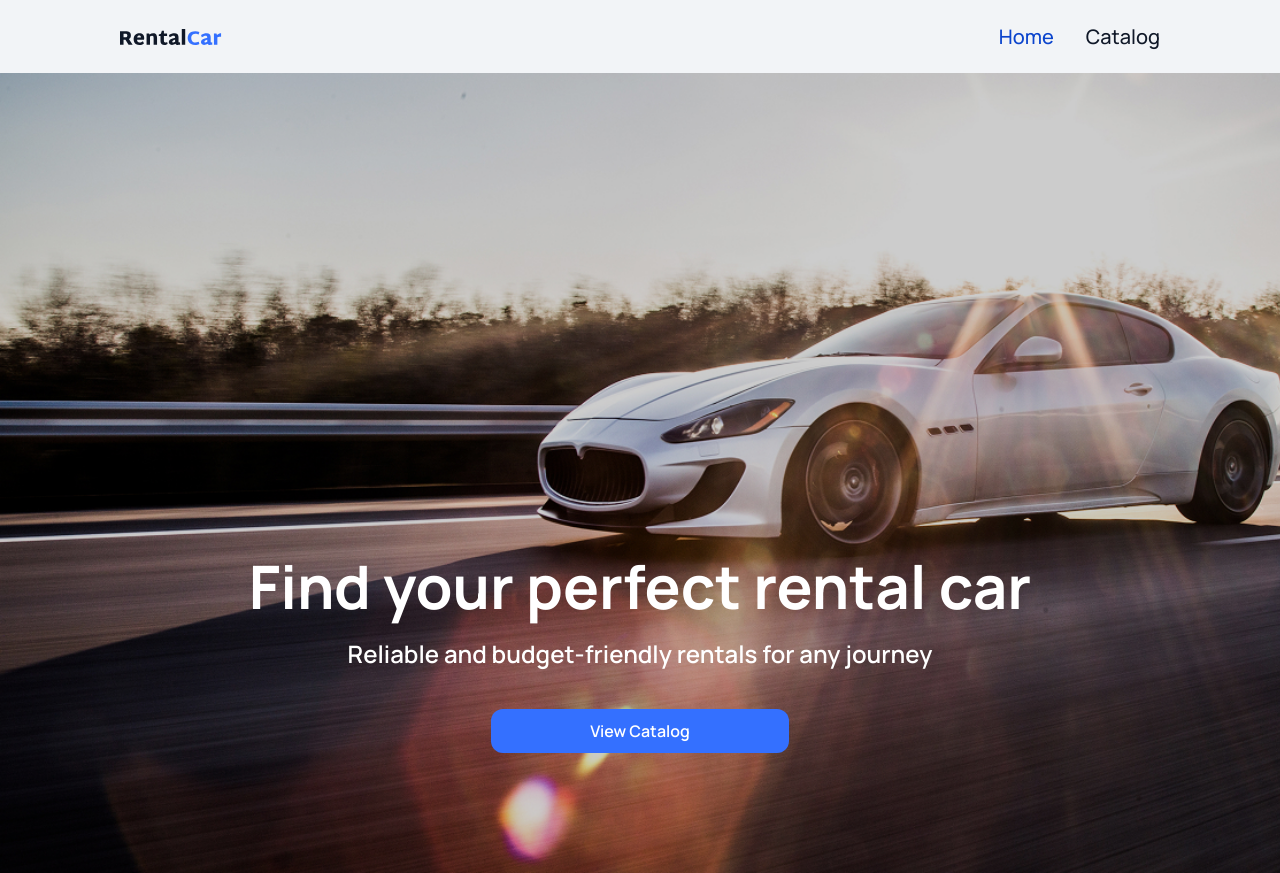
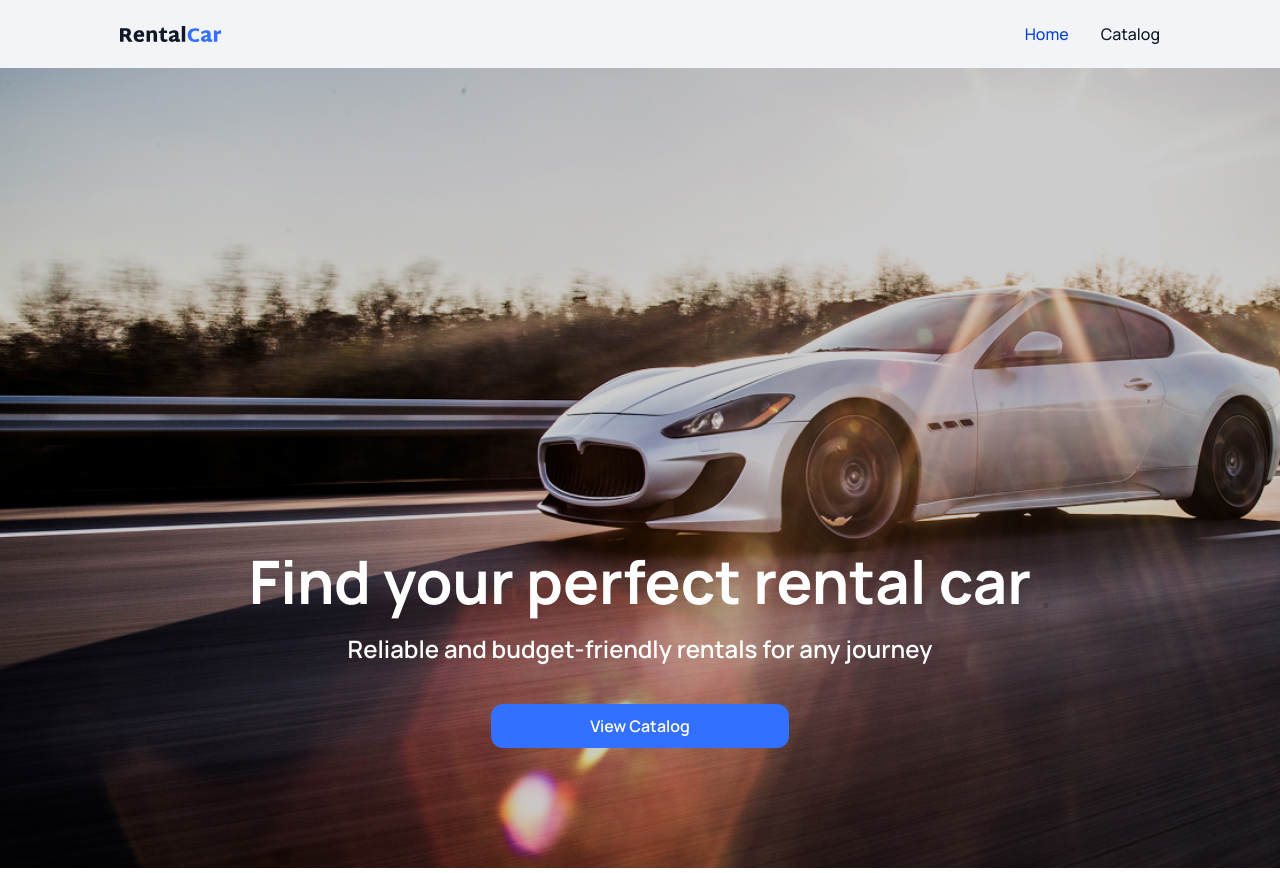
Before and after one commit to YNazymko12/car-rental-website, a React (Vite) app: page / in a window 1280 px wide. Built offline with nearby package versions, Linux system fonts and the light colour scheme.

Commit message:
added Loader

```diff
--- a/package.json
+++ b/package.json
@@ -16,7 +16,8 @@
     "react": "^19.0.0",
     "react-dom": "^19.0.0",
     "react-redux": "^9.2.0",
-    "react-router-dom": "^7.2.0"
+    "react-router-dom": "^7.2.0",
+    "react-spinners": "^0.15.0"
   },
   "devDependencies": {
     "@eslint/js": "^9.19.0",
--- a/src/App.jsx
+++ b/src/App.jsx
@@ -1,9 +1,8 @@
-// import { useState } from 'react'
-// import reactLogo from './assets/react.svg'
-// import viteLogo from '/vite.svg'
 // import './App.css'
 import Layout from './components/Layout/Layout';
-import { lazy } from 'react';
+import Loader from './components/Loader/Loader';
+
+import { lazy, Suspense } from 'react';
 import { Route, Routes } from 'react-router-dom';
 
 const HomePage = lazy(() => import('./pages/HomePage/HomePage'));
@@ -12,9 +11,11 @@ function App() {
   return (
     <>
       <Layout />
-      <Routes>
-        <Route path="/" element={<HomePage />} />
-      </Routes>
+      <Suspense fallback={<Loader />}>
+        <Routes>
+          <Route path="/" element={<HomePage />} />
+        </Routes>
+      </Suspense>
     </>
   );
 }
--- /dev/null
+++ b/src/components/Loader/Loader.jsx
@@ -0,0 +1,12 @@
+import { PuffLoader } from 'react-spinners';
+import css from './Loader.module.css';
+
+const Loader = () => {
+  return (
+    <div className={css.container}>
+      <PuffLoader loading={true} color="#3470ff" />
+    </div>
+  );
+};
+
+export default Loader;
--- /dev/null
+++ b/src/components/Loader/Loader.module.css
@@ -0,0 +1,6 @@
+.container {
+  display: flex;
+  justify-content: center;
+  align-items: center;
+  height: 100vh;
+}
--- a/src/components/Navigation/Navigation.module.css
+++ b/src/components/Navigation/Navigation.module.css
@@ -8,7 +8,6 @@
 
 .navList {
   display: flex;
-  /* flex-grow: 1; */
   justify-content: center;
   gap: 32px;
 }
@@ -16,7 +15,7 @@
 .link {
   padding: 24px 0;
   font-weight: 500;
-  font-size: 20px;
+  font-size: 16px;
   line-height: 1.25;
   color: var(--black);
 }
--- a/src/pages/HomePage/HomePage.jsx
+++ b/src/pages/HomePage/HomePage.jsx
@@ -1,3 +1,4 @@
+import { Link } from 'react-router-dom';
 import css from './HomePage.module.css';
 
 export default function HomePage() {
@@ -8,9 +9,9 @@ export default function HomePage() {
         <p className={css.text}>
           Reliable and budget-friendly rentals for any journey
         </p>
-        <button className={css.button} type="button">
+        <Link className={css.button} type="button" to="/catalog">
           View Catalog
-        </button>
+        </Link>
       </div>
     </section>
   );
```
Also changed, not shown: 1 other file (tests, documents, lock files or other folders).
